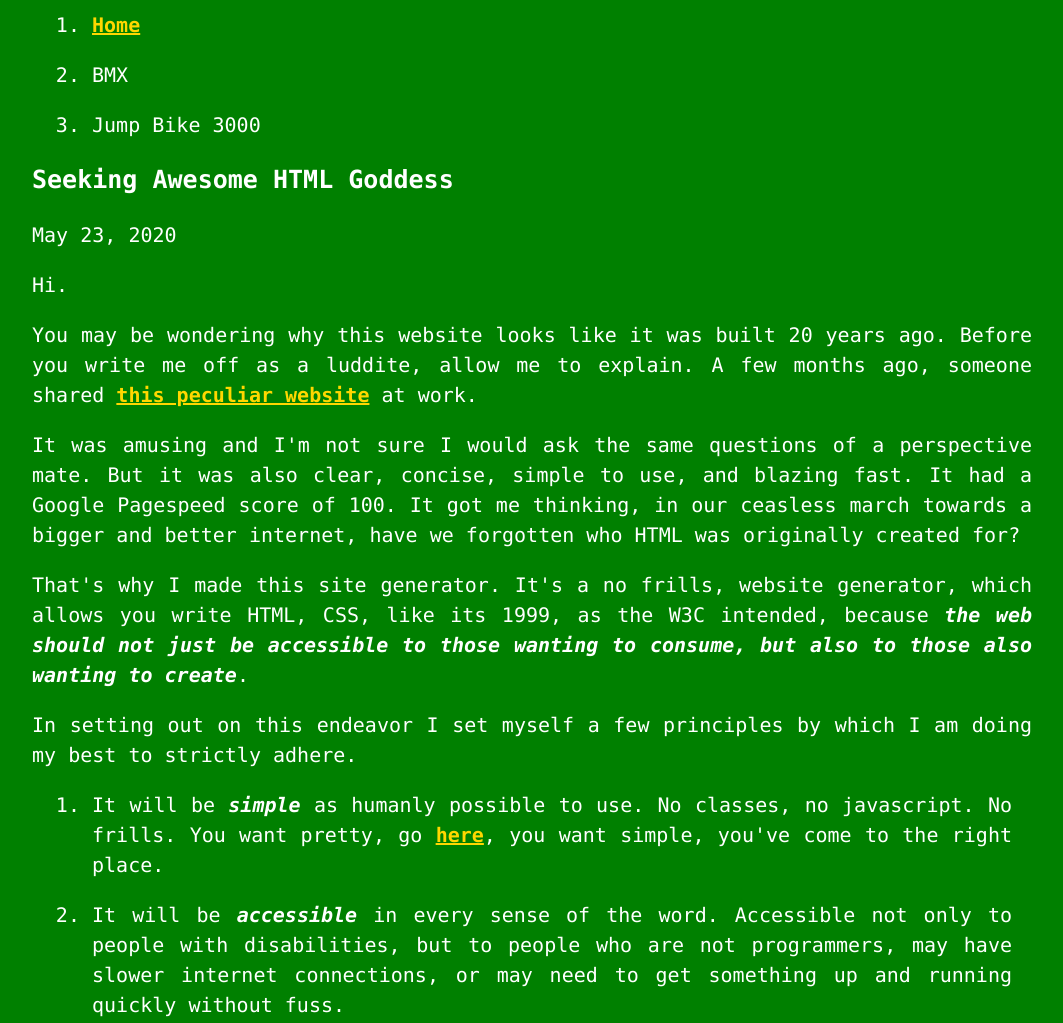
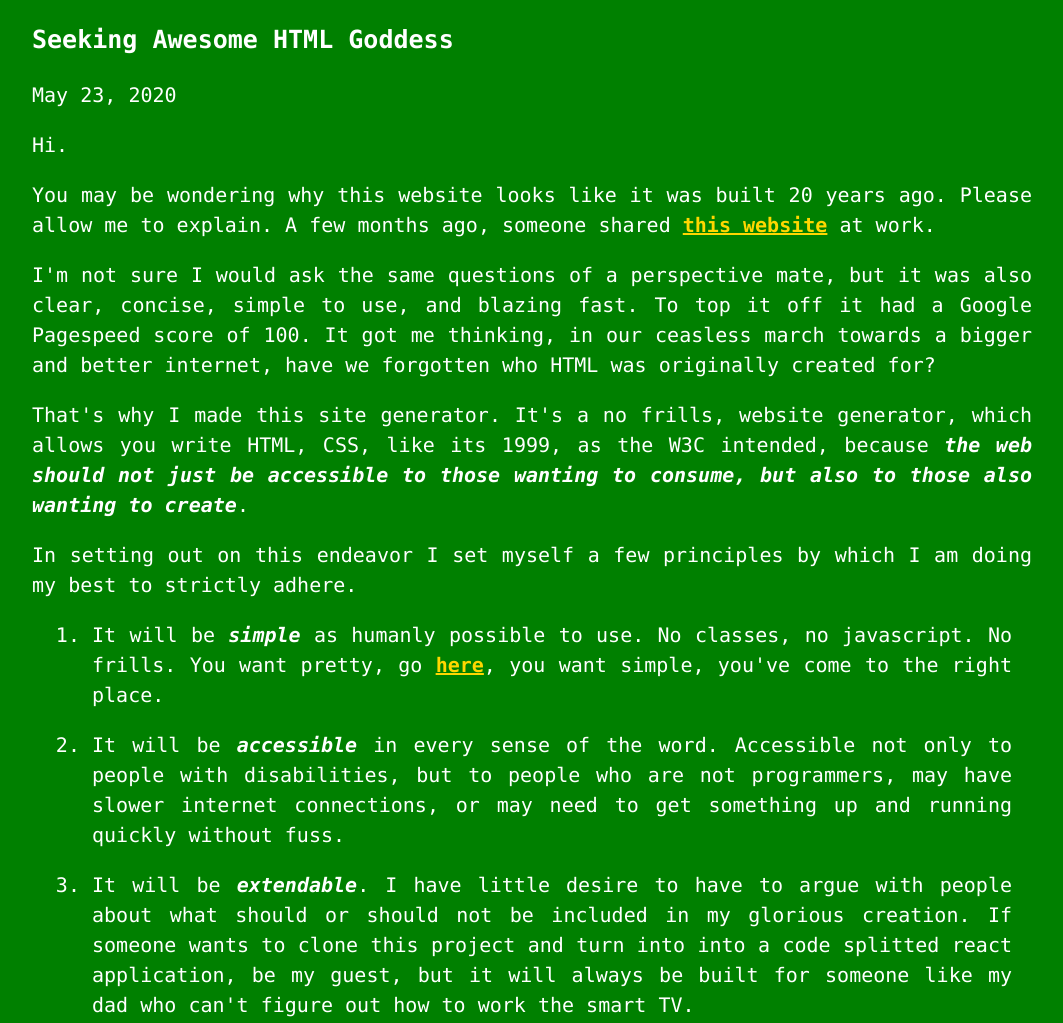
Before and after one commit to jonascript/htmlgoddess, a website built with webpack: page docs/index.html in a window 1280 px wide. Shown: the top 1023 px of the page, without its empty margins (108-1171 px from the left). Built offline with nearby package versions, Linux system fonts and the light colour scheme.

Commit message:
Template updates

```diff
--- a/docs/index.html
+++ b/docs/index.html
@@ -10,21 +10,14 @@
     <link rel="icon" href="/img/favicon.ico?q=0">
     <link rel="stylesheet" href="/css/reverand.css" />
   </head>
-  <nav>
-    <ol>
-      <li><a href="/">Home</a></li>
-      <li>BMX</a></li>
-      <li>Jump Bike 3000</li>
-    </ol>
-  </nav>
 
   <body>
     <main>
       <h1>Seeking Awesome HTML Goddess</h1>
       <p>May 23, 2020</p>
       <p>Hi. </p>
-      <p>You may be wondering why this website looks like it was built 20 years ago. Before you write me off as a luddite, allow me to explain. A few months ago, someone shared <a href="">this peculiar website</a> at work.</p>
-      <p>It was amusing and I'm not sure I would ask the same questions of a perspective mate. But it was also clear, concise, simple to use, and blazing fast. It had a Google Pagespeed score of 100. It got me thinking, in our ceasless march towards a bigger and better internet, have we forgotten who HTML was originally created for?</p>
+      <p>You may be wondering why this website looks like it was built 20 years ago. Please allow me to explain. A few months ago, someone shared <a href="https://findingmyrepublicangoddess.com">this website</a> at work.</p>
+      <p>I'm not sure I would ask the same questions of a perspective mate, but it was also clear, concise, simple to use, and blazing fast. To top it off it had a Google Pagespeed score of 100. It got me thinking, in our ceasless march towards a bigger and better internet, have we forgotten who HTML was originally created for?</p>
       <p>That's why I made this site generator. It's a no frills, website generator, which allows you write HTML, CSS, like its 1999, as the W3C intended, because <strong><i>the web should not just be accessible to those wanting to consume, but also to those also wanting to create</i></strong>.</p>
       <p>In setting out on this endeavor I set myself a few principles by which I am doing my best to strictly adhere. </p>
       <ol>
@@ -57,7 +50,9 @@
       </p>
       <p>Sincerely, Developer Jonathan</p>
       <p><a href="q1.htm">Click here to see Question 1.</a></p>
-      <br><br>
+
+      <p> or you can find your very own <a href="https://github.com/jonascript/htmlgoddess">HTML Goddess</a>
+        <br><br>
     </main>
     <footer>
       <small>Copyright &copy; 2020, all rights reserved.</small>
```
Also changed, not shown: src/content/index.html (+6 -3 lines), src/templates/index.html (+0 -1 lines), webpack.config.js (+0 -44 lines).
